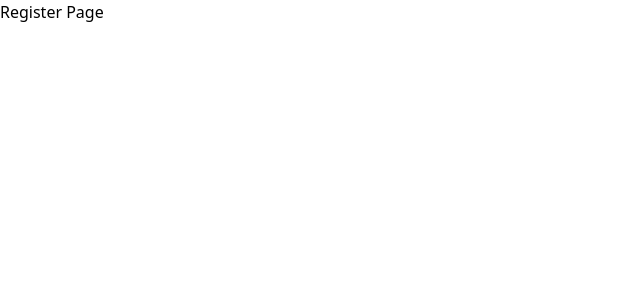
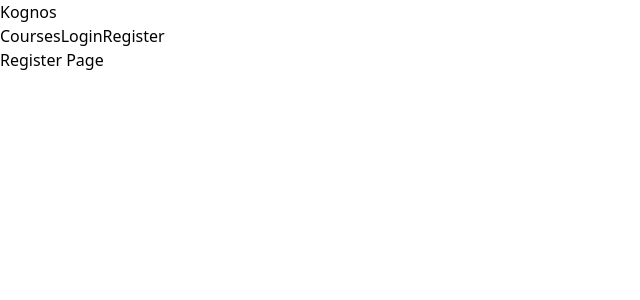
Before and after one commit to soughtsingularity/sprint-5, a React (Vite) app in the folder frontend/: page /register in a window 1280 px wide. Shown: the top 300 px of the page, without its empty margins (0-640 px from the left). Built offline with nearby package versions, Linux system fonts and the light colour scheme.

Commit message:
navbar and courses lanpage ok

```diff
--- a/frontend/src/App.jsx
+++ b/frontend/src/App.jsx
@@ -1,14 +1,18 @@
+import { BrowserRouter } from "react-router-dom";
 import AppRouter from "./routes/AppRouter";
 import { AuthProvider } from "./contexts/AuthContext";
-import { ToastContainer } from 'react-toastify';
+import Navbar from "./components/Navbar";
+import { ToastContainer } from "react-toastify";
 import 'react-toastify/dist/ReactToastify.css';
-
 
 function App() {
   return (
     <AuthProvider>
-      <AppRouter />
-      <ToastContainer/>
+      <BrowserRouter>
+        <Navbar />
+        <AppRouter />
+        <ToastContainer />
+      </BrowserRouter>
     </AuthProvider>
   );
 }
--- /dev/null
+++ b/frontend/src/components/Navbar.jsx
@@ -0,0 +1,43 @@
+import { Link } from "react-router-dom";
+import { useContext } from "react";
+import { AuthContext } from "../contexts/AuthContext";
+
+function Navbar() {
+  const { user, logout } = useContext(AuthContext);
+
+  return (
+    <nav className="flex justify-between items-center px-6 py-3 bg-gray-100 shadow">
+      <Link to="/" className="text-xl font-bold text-blue-700">
+        Kognos
+      </Link>
+      <div className="flex items-center space-x-4">
+        <Link to="/courses" className="text-gray-700 hover:text-blue-700">
+          Courses
+        </Link>
+        {!user && (
+          <>
+            <Link to="/login" className="text-gray-700 hover:text-blue-700">
+              Login
+            </Link>
+            <Link to="/register" className="text-gray-700 hover:text-blue-700">
+              Register
+            </Link>
+          </>
+        )}
+        {user && (
+          <>
+            <span className="text-sm text-gray-600">Hello, {user.name}</span>
+            <button
+              onClick={logout}
+              className="bg-red-500 text-white px-3 py-1 rounded hover:bg-red-600 text-sm"
+            >
+              Logout
+            </button>
+          </>
+        )}
+      </div>
+    </nav>
+  );
+}
+
+export default Navbar;
--- /dev/null
+++ b/frontend/src/pages/CourseListPage.jsx
@@ -0,0 +1,33 @@
+import { useEffect, useState } from "react";
+import axios from "axios";
+
+function CourseListPage() {
+  const [courses, setCourses] = useState([]);
+  const [loading, setLoading] = useState(true);
+
+  useEffect(() => {
+    axios
+      .get("http://localhost:8000/api/courses")
+      .then((res) => setCourses(res.data.data))
+      .catch((err) => console.error("Error fetching courses:", err))
+      .finally(() => setLoading(false));
+  }, []);
+
+  if (loading) return <p className="text-center mt-10">Loading courses...</p>;
+
+  return (
+    <div className="max-w-4xl mx-auto mt-10">
+      <h1 className="text-2xl font-bold mb-6 text-center">Available Courses</h1>
+      <div className="grid grid-cols-1 sm:grid-cols-2 gap-6">
+        {courses.map((course) => (
+          <div key={course.id} className="border rounded p-4 shadow">
+            <h2 className="text-lg font-semibold">{course.title}</h2>
+            <p className="text-sm text-gray-600 mt-1">{course.description}</p>
+          </div>
+        ))}
+      </div>
+    </div>
+  );
+}
+
+export default CourseListPage;
--- a/frontend/src/routes/AppRouter.jsx
+++ b/frontend/src/routes/AppRouter.jsx
@@ -1,15 +1,16 @@
-import { BrowserRouter, Routes, Route } from "react-router-dom";
+import { Routes, Route, Navigate } from "react-router-dom";
 import LoginPage from "../pages/LoginPage";
 import RegisterPage from "../pages/RegisterPage";
+import CourseListPage from "../pages/CourseListPage";
 
 function AppRouter() {
   return (
-    <BrowserRouter>
-      <Routes>
-        <Route path="/login" element={<LoginPage />} />
-        <Route path="/register" element={<RegisterPage />} />
-      </Routes>
-    </BrowserRouter>
+    <Routes>
+      <Route path="/" element={<Navigate to="/courses" />} />
+      <Route path="/courses" element={<CourseListPage />} />
+      <Route path="/login" element={<LoginPage />} />
+      <Route path="/register" element={<RegisterPage />} />
+    </Routes>
   );
 }
 
```
